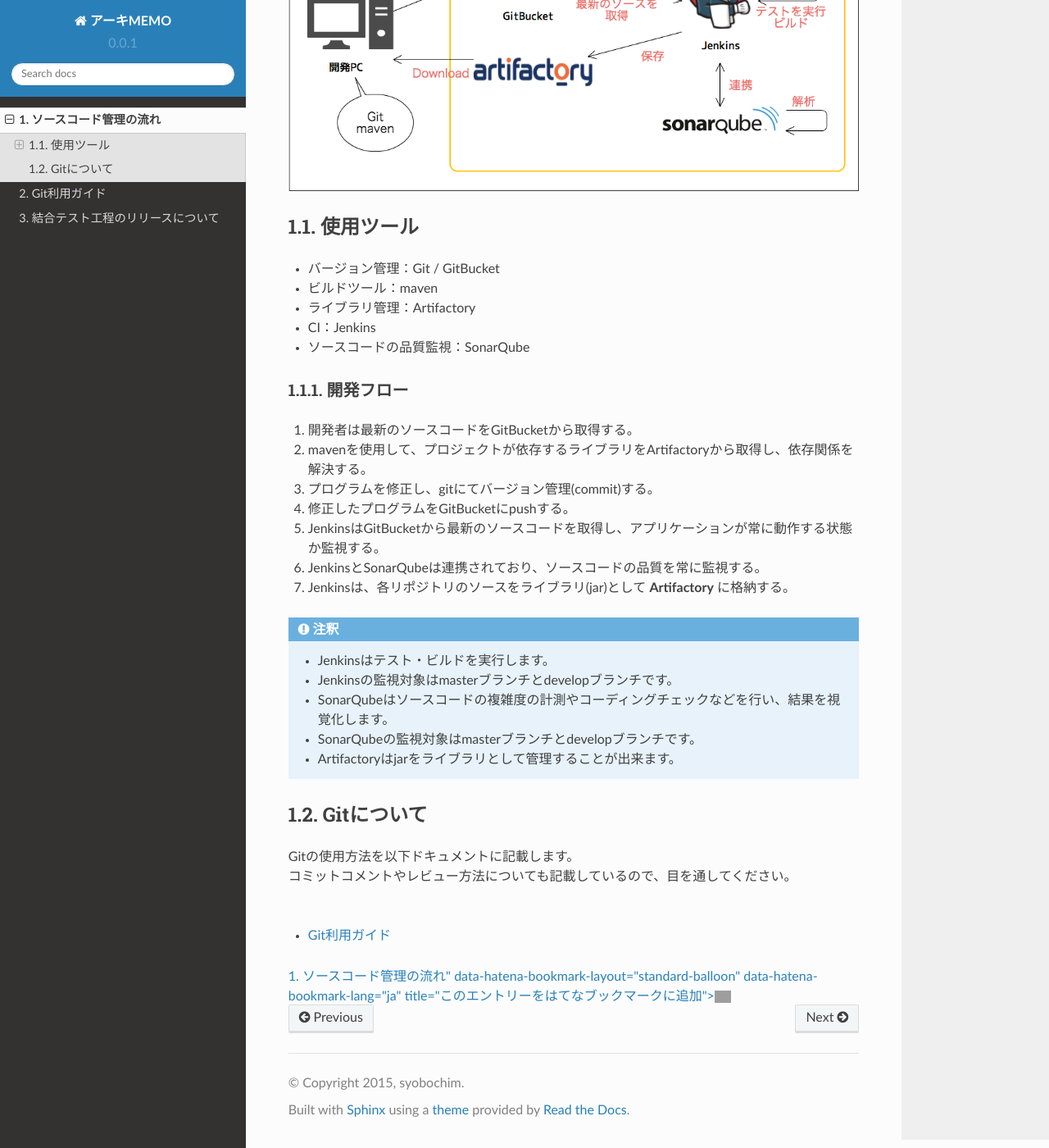
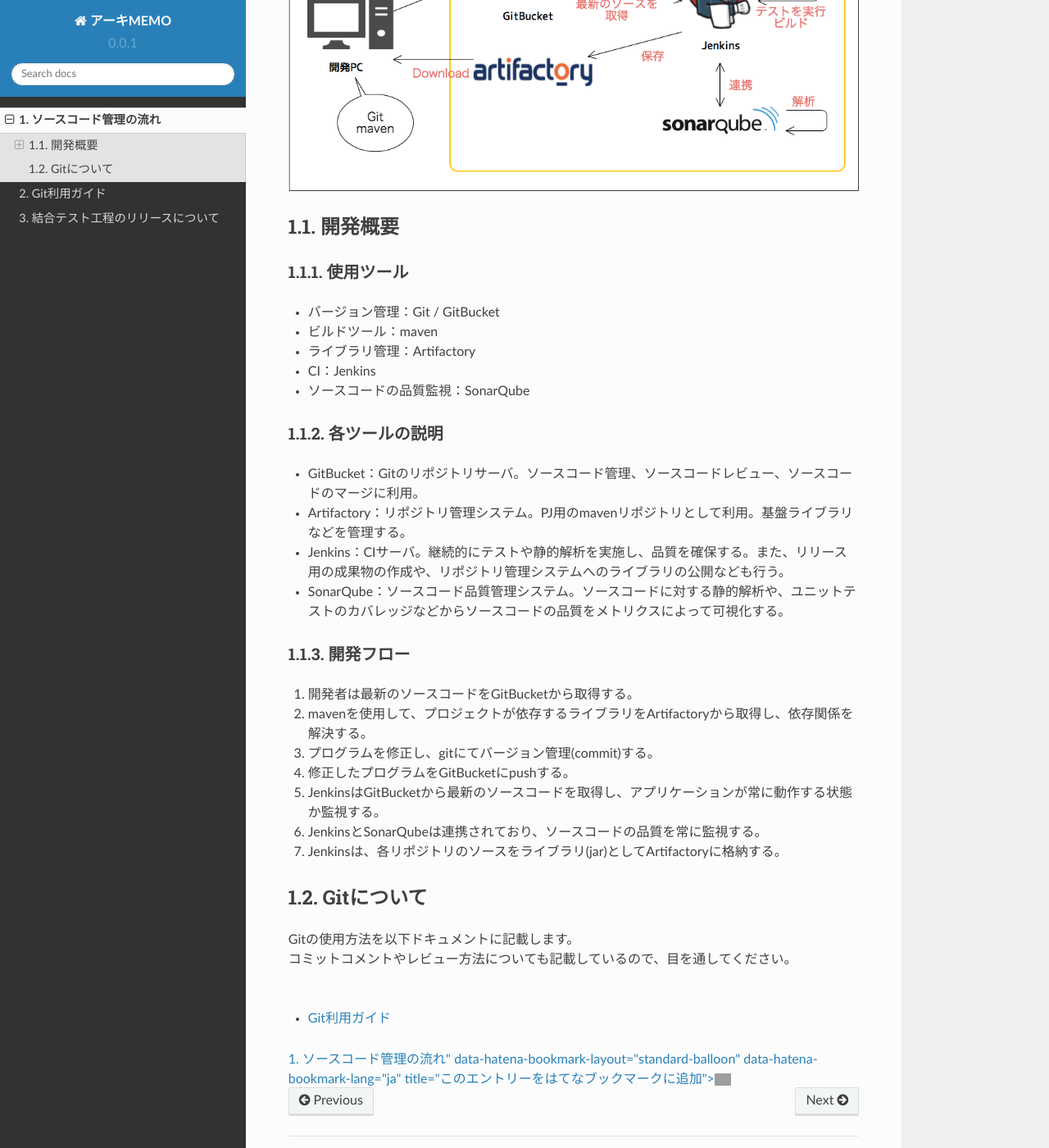
Before and after one commit to syobochim/doc, a Sphinx documentation site: the page built from source/pgBase/index.rst, in a window 1280 px wide and 1400 px high, scrolled down 386 px. Shown: the whole window at 82% size. Built offline with Sphinx 7.4.7 and the Read the Docs theme 2.0.0, drawn with Linux system fonts in a browser that asks for light colours; grey boxes are pictures that could not be loaded.

Commit message:
ほにゃらー

```diff
--- a/source/pgBase/index.rst
+++ b/source/pgBase/index.rst
@@ -6,14 +6,25 @@
 
 .. image:: img/all.png
 
+開発概要
+========
+
 使用ツール
-========
+----------------------
 
 - バージョン管理：Git / GitBucket
 - ビルドツール：maven
 - ライブラリ管理：Artifactory
 - CI：Jenkins
 - ソースコードの品質監視：SonarQube
+
+各ツールの説明
+----------------------
+
+- GitBucket：Gitのリポジトリサーバ。ソースコード管理、ソースコードレビュー、ソースコードのマージに利用。
+- Artifactory：リポジトリ管理システム。PJ用のmavenリポジトリとして利用。基盤ライブラリなどを管理する。
+- Jenkins：CIサーバ。継続的にテストや静的解析を実施し、品質を確保する。また、リリース用の成果物の作成や、リポジトリ管理システムへのライブラリの公開なども行う。
+- SonarQube：ソースコード品質管理システム。ソースコードに対する静的解析や、ユニットテストのカバレッジなどからソースコードの品質をメトリクスによって可視化する。
 
 開発フロー
 ----------------------
@@ -24,15 +35,8 @@
 4. 修正したプログラムをGitBucketにpushする。
 5. JenkinsはGitBucketから最新のソースコードを取得し、アプリケーションが常に動作する状態か監視する。
 6. JenkinsとSonarQubeは連携されており、ソースコードの品質を常に監視する。
-7. Jenkinsは、各リポジトリのソースをライブラリ(jar)として **Artifactory** に格納する。
+7. Jenkinsは、各リポジトリのソースをライブラリ(jar)としてArtifactoryに格納する。
 
-.. note::
-
-   * Jenkinsはテスト・ビルドを実行します。
-   * Jenkinsの監視対象はmasterブランチとdevelopブランチです。
-   * SonarQubeはソースコードの複雑度の計測やコーディングチェックなどを行い、結果を視覚化します。
-   * SonarQubeの監視対象はmasterブランチとdevelopブランチです。
-   * Artifactoryはjarをライブラリとして管理することが出来ます。
 
 Gitについて
 ===========
```
